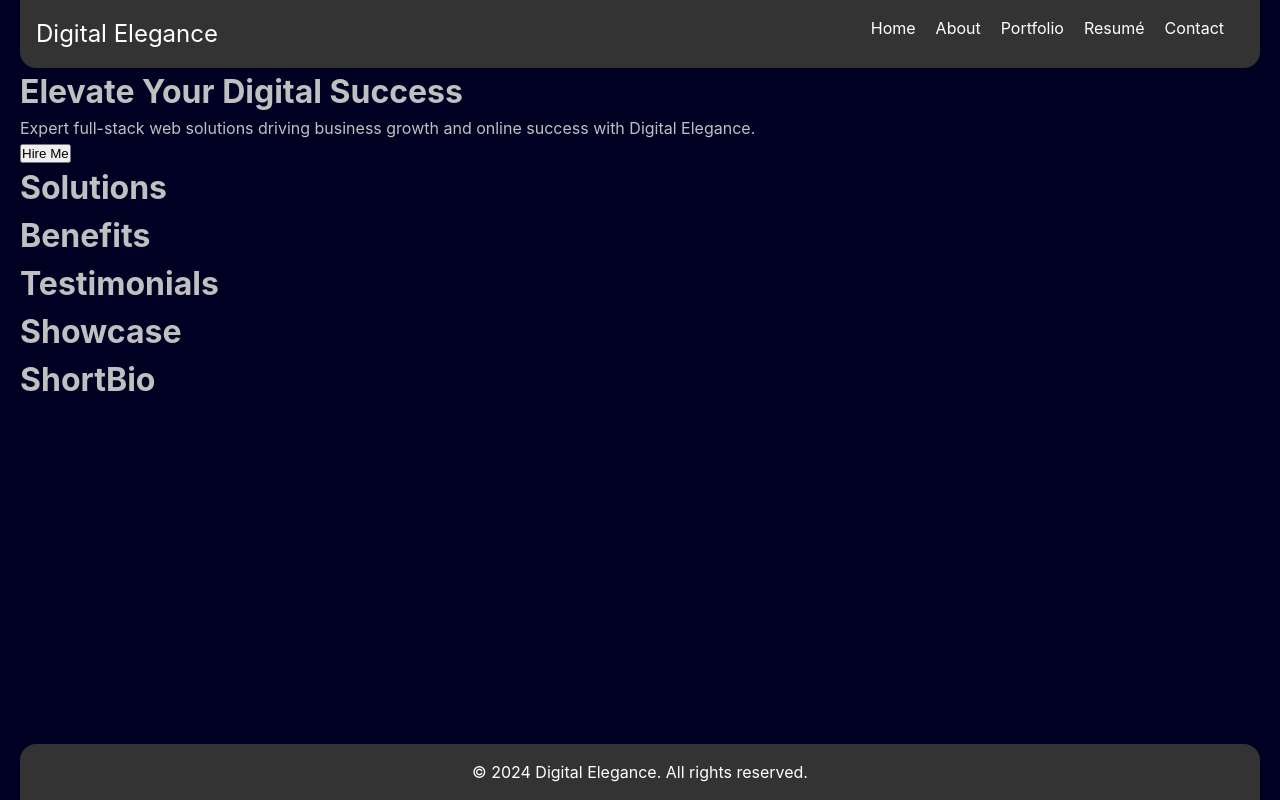
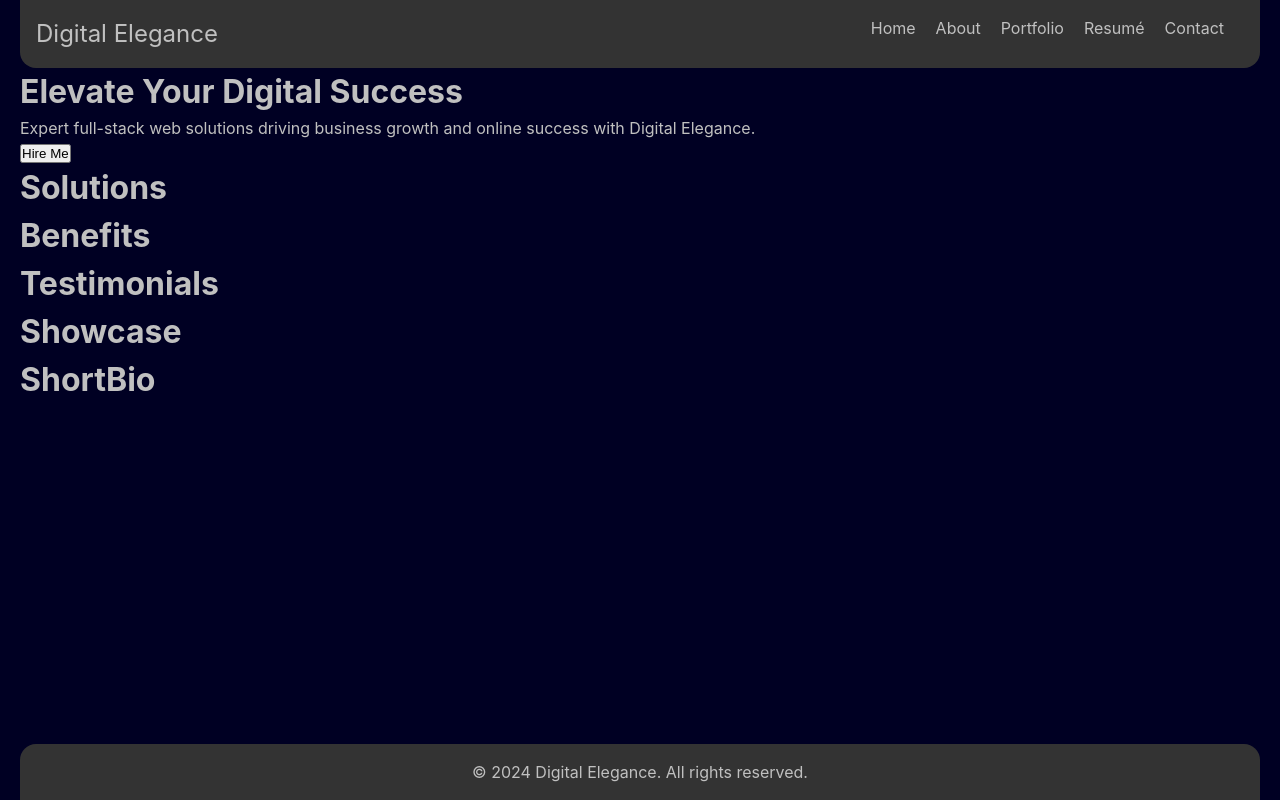
Before and after one commit to ace-d-baugh/finecode, a React (Vite) app: page / in a window 1280 px wide. Built offline with nearby package versions, Linux system fonts and the light colour scheme.

Commit message:
adding silver

```diff
--- a/src/components/Footer/Footer.css
+++ b/src/components/Footer/Footer.css
@@ -1,6 +1,6 @@
 .footer {
     background-color: #333;
-    color: #fff;
+    color: silver;
     padding: 1em;
     text-align: center;
     border-radius: 1em 1em 0 0;
--- a/src/components/HamburgerMenu/HamburgerMenu.css
+++ b/src/components/HamburgerMenu/HamburgerMenu.css
@@ -22,7 +22,7 @@
 
 .hamburger-button:active {
   box-shadow: 0 0 0 2px #000;
-   border: none;
+  border: none;
 }
 
 .hamburger-button:hover {
--- a/src/components/Links/Links.css
+++ b/src/components/Links/Links.css
@@ -10,7 +10,7 @@
 }
 
 .navbar-links a {
-	color: #fff;
+	color: silver;
 	text-decoration: none;
 }
 
--- a/src/components/Navbar/Navbar.css
+++ b/src/components/Navbar/Navbar.css
@@ -9,6 +9,6 @@
 
   .navbar-logo a {
     font-size: 1.5em;
-    color: #fff;
+    color: silver;
     text-decoration: none;
   }
```
